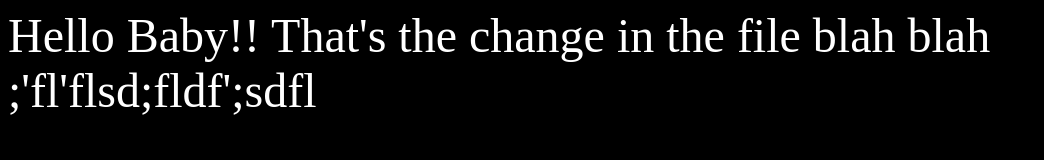
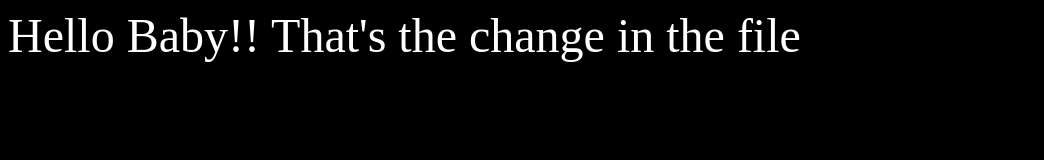
Before and after one commit to rakhioza07/freshersbatch-July17, a plain HTML site: page index.html in a window 1280 px wide. Shown: the whole page, without its empty margins (0-1044 px from the left). Drawn offline with Linux system fonts and the light colour scheme.

Commit message:
secod last commit

```diff
--- a/index.html
+++ b/index.html
@@ -2,8 +2,7 @@
 	<body bgcolor=black>
 		<font color=white size=12 family="Helvetica" align=center>
 		Hello Baby!! That's the change in the file
-		blah blah
-		;'fl'flsd;fldf';sdfl
+
 		</font>
 	</body>
 </html>
```
Also changed, not shown: x.txt (deleted).
